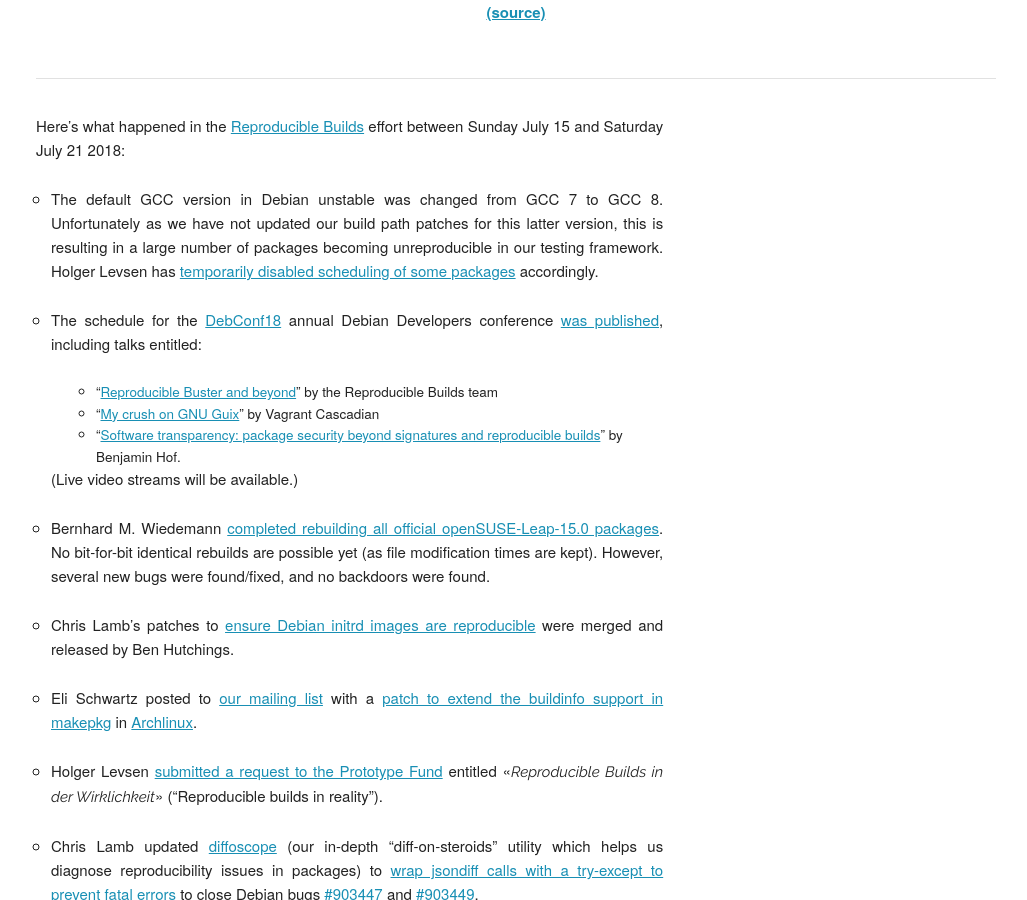
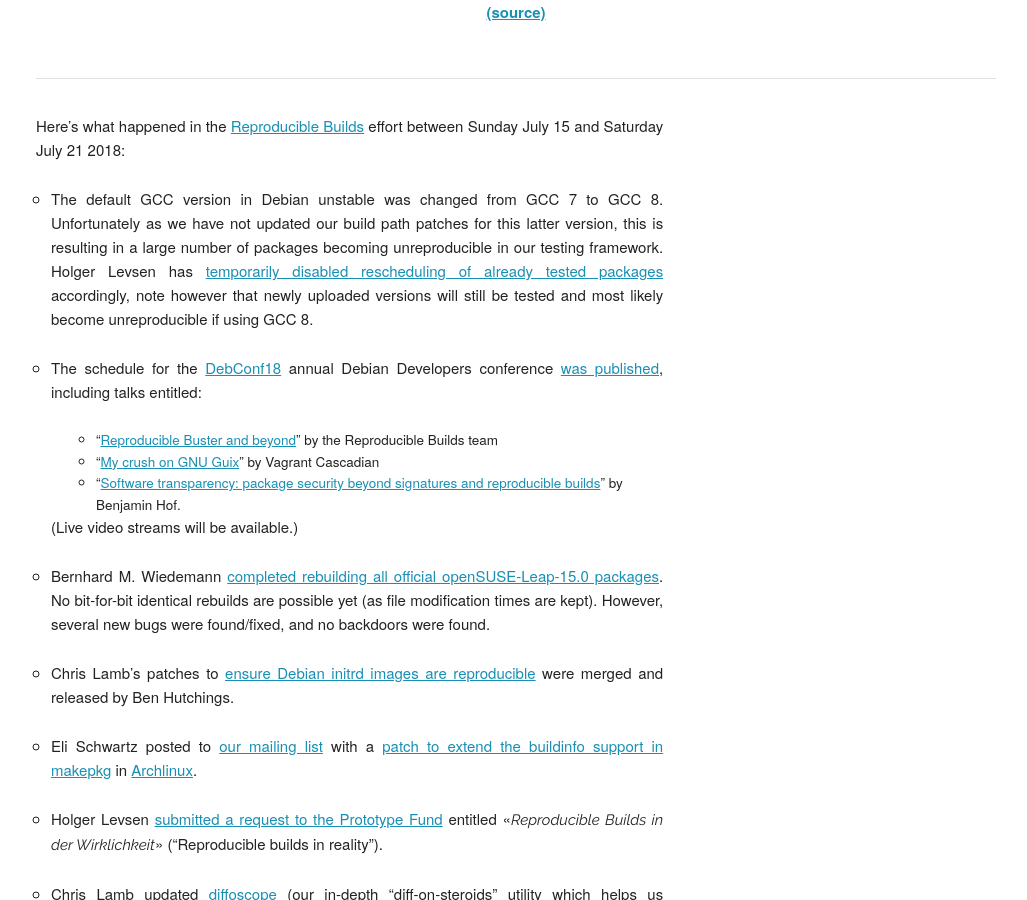
Before and after one commit to prototypefund/reproducible-website, a Jekyll site: the page built from _blog/posts/169.md, in a window 1280 px wide and 900 px high, scrolled down 341 px. Shown: the whole window, without its empty margins (124-1151 px from the left). Built offline with Jekyll 4.4.1, drawn with Linux system fonts in a browser that asks for light colours; some web fonts are replaced.

Commit message:
169: explain GCC 8 breakage more verbosely
Signed-off-by: Holger Levsen <holger@layer-acht.org>

```diff
--- a/_blog/posts/169.md
+++ b/_blog/posts/169.md
@@ -5,7 +5,7 @@
 
 Here's what happened in the [Reproducible Builds](https://reproducible-builds.org) effort between Sunday July 15 and Saturday July 21 2018:
 
-* The default GCC version in Debian unstable was changed from GCC 7 to GCC 8. Unfortunately as we have not updated our build path patches for this latter version, this is resulting in a large number of packages becoming unreproducible in our testing framework. Holger Levsen has [temporarily disabled scheduling of some packages](https://salsa.debian.org/qa/jenkins.debian.net/commit/53fc8962) accordingly.
+* The default GCC version in Debian unstable was changed from GCC 7 to GCC 8. Unfortunately as we have not updated our build path patches for this latter version, this is resulting in a large number of packages becoming unreproducible in our testing framework. Holger Levsen has [temporarily disabled rescheduling of already tested packages](https://salsa.debian.org/qa/jenkins.debian.net/commit/53fc8962) accordingly, note however that newly uploaded versions will still be tested and most likely become unreproducible if using GCC 8.
 
 * The schedule for the [DebConf18](https://debconf18.debconf.org/) annual Debian Developers conference [was published](https://debconf18.debconf.org/schedule/), including talks entitled:
 
```
